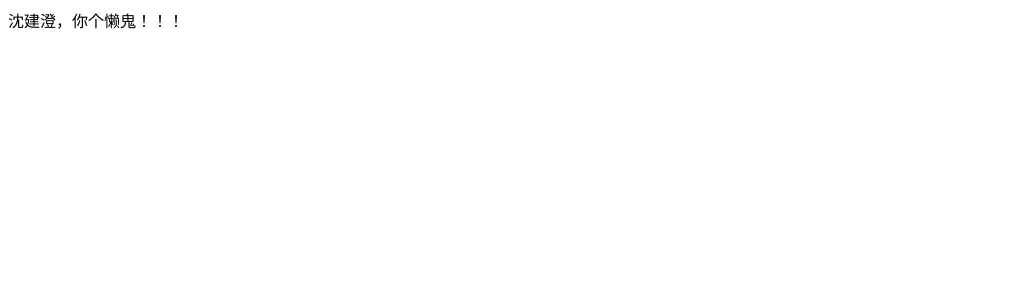
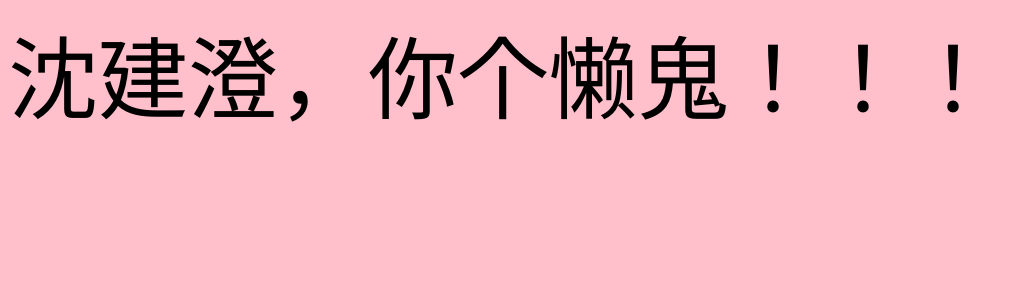
Before and after one commit to Learn-to-fart/blog, a React (Create React App) app: page / in a window 1280 px wide. Shown: the top 300 px of the page, without its empty margins (0-1014 px from the left). Built offline with nearby package versions, Linux system fonts and the light colour scheme.

Commit message:
feat: add scss

```diff
--- a/package.json
+++ b/package.json
@@ -63,7 +63,10 @@
     "eslint-plugin-prettier": "^4.2.1",
     "eslint-plugin-react": "^7.32.2",
     "eslint-plugin-react-hooks": "^4.6.0",
-    "prettier": "^2.8.4"
+    "node-sass": "^8.0.0",
+    "prettier": "^2.8.4",
+    "sass-loader": "^13.2.0",
+    "scss": "^0.2.4"
   },
   "husky": {
     "hooks": {
--- a/src/App.tsx
+++ b/src/App.tsx
@@ -1,6 +1,8 @@
 import React, { Suspense } from 'react';
 import routes from './router';
 import { useRoutes } from 'react-router-dom';
+
+import './assets/scss/index.scss';
 
 const App: React.FC = () => {
   const element = useRoutes(routes);
--- /dev/null
+++ b/src/assets/scss/index.scss
@@ -0,0 +1 @@
+@import "./variable.scss";
--- /dev/null
+++ b/src/assets/scss/variable.scss
@@ -0,0 +1,3 @@
+*{
+  background: pink;
+}
--- /dev/null
+++ b/src/pages/Home/index.module.scss
@@ -0,0 +1,3 @@
+.content {
+  font-size: 90px;
+}
--- a/src/pages/Home/index.tsx
+++ b/src/pages/Home/index.tsx
@@ -1,7 +1,8 @@
 import React from 'react';
+import styles from './index.module.scss';
 
 const Home: React.FC = () => {
-  return <div>沈建澄，你个懒鬼！！！</div>;
+  return <div className={styles.content}>沈建澄，你个懒鬼！！！</div>;
 };
 
 export default Home;
--- /dev/null
+++ b/src/react-app-env.d.ts
@@ -0,0 +1,4 @@
+declare module '*.module.scss' {
+  const classes: { readonly [key: string]: string };
+  export default classes;
+}
```
Also changed, not shown: 1 other file (tests, documents, lock files or other folders).
